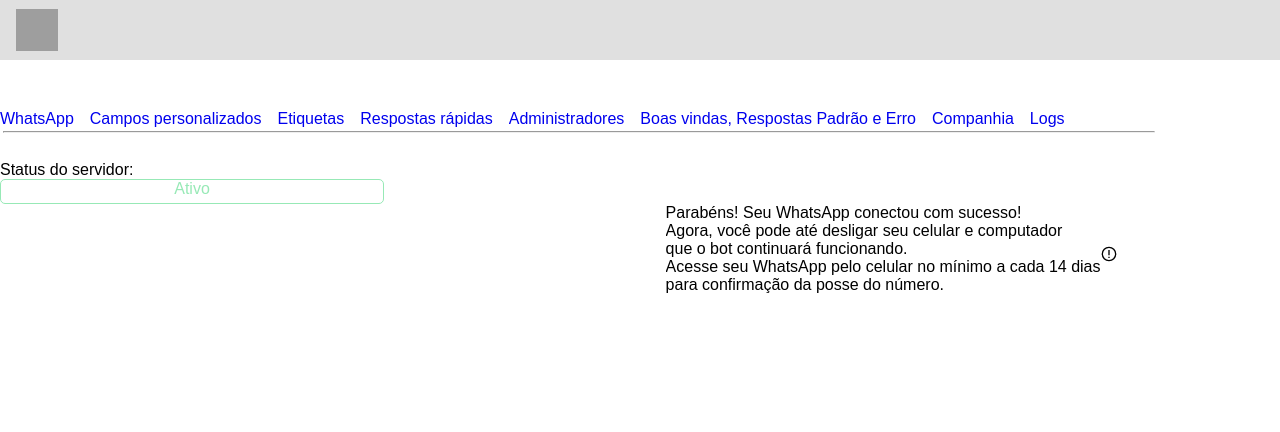
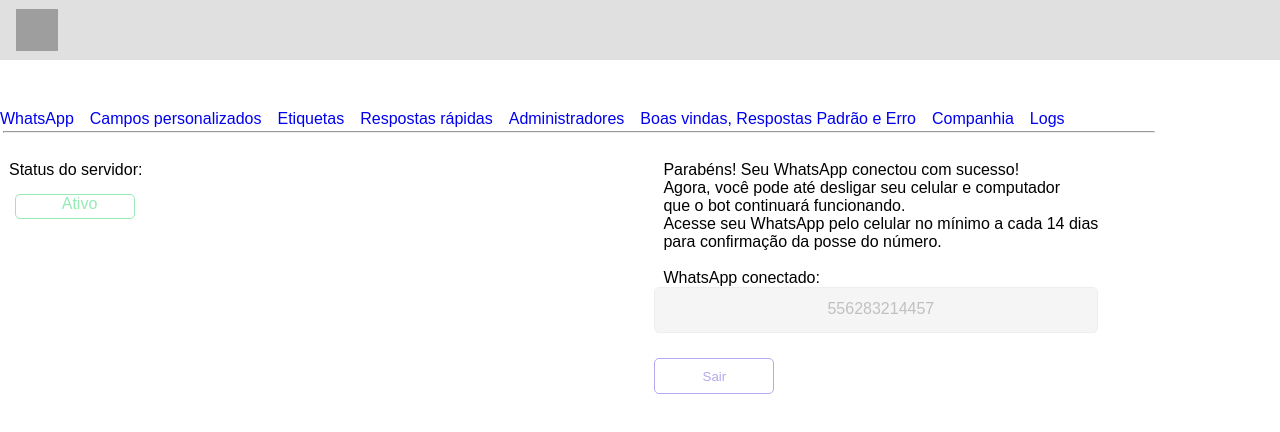
Before and after one commit to katsumidev/whatsappAPI, a React (Create React App) app in the folder client/: page /1/settings in a window 1280 px wide. Shown: the top 432 px of the page. Built offline with nearby package versions, Linux system fonts and the light colour scheme; grey boxes are pictures that could not be loaded.

Commit message:
refact whatsapp component

```diff
--- a/client/package.json
+++ b/client/package.json
@@ -6,6 +6,7 @@
     "@testing-library/jest-dom": "^5.16.5",
     "@testing-library/react": "^13.4.0",
     "@testing-library/user-event": "^13.5.0",
+    "axios": "^1.3.1",
     "cors": "^2.8.5",
     "express": "^4.18.2",
     "fs": "^0.0.1-security",
--- a/client/src/components/whatsapp/index.jsx
+++ b/client/src/components/whatsapp/index.jsx
@@ -1,28 +1,77 @@
-import { GrCircleAlert } from "react-icons/gr";
-import { RightContent, ServerContainer, ServerStatus } from "./style";
+import {
+    LeftContent,
+    LoggoutButton,
+    RightContent,
+    ServerContainer,
+    ServerStatusOff,
+    ServerStatusOn,
+    WhatsAppNumber
+} from "./style";
 import Menu from "../menu";
 import { useParams } from "react-router";
+import { useEffect, useState } from "react";
 
 function WhatsApp() {
-    const {userIns} = useParams();
+    const [status, setStatus] = useState(true); // Status se o whats está conectado
+    const [whatsappConnected, setWhatsappConnected] = useState(556283214457); // Número conectado
+    const {userIns} = useParams(); //Informção do usuário para busca no banco
+
+    useEffect(() => {
+        /*
+        Verifica na API se está conectado
+        Se estivar seta no state e renderiza condicionalmente
+        Vai usar todos os states acima para renderização condicional
+        */
+
+    }, [])
 
     return (
         <>
         <Menu/>
             <ServerContainer>
-                Status do servidor:
-                <ServerStatus>
+                <LeftContent>
+                   <p>Status do servidor:</p>
+                {status ? (
+                    <ServerStatusOn>
                         <p className='status'>Ativo</p>
-                </ServerStatus>
+                    </ServerStatusOn>
+                ): <ServerStatusOff>
+                        <p className='status'>Desativado</p>
+                    </ServerStatusOff>}
+                </LeftContent>
+
                 <RightContent>
+                    {status ? (
+                        <>
                             <p>
                                 Parabéns! Seu WhatsApp conectou com sucesso! <br />
                                 Agora, você pode até desligar seu celular e computador <br />
                                 que o bot continuará funcionando. <br />
                                 Acesse seu WhatsApp pelo celular no mínimo a cada 14 dias <br />
-                    para confirmação da posse do número. <br />
+                                para confirmação da posse do número.
                             </p>
-                    <GrCircleAlert className='icon' />
+                            <br />
+                            <p className="whats_phone">
+                                WhatsApp conectado:
+                                </p>
+                            <WhatsAppNumber>
+                                <p className="whats_phone">{whatsappConnected}</p>
+                            </WhatsAppNumber>
+                            <LoggoutButton>
+                                Sair
+                            </LoggoutButton>
+                        </>
+                    ): (
+                        <>
+                            <p>
+                                Whatsapp não conectado
+                            </p>
+                            <br />
+                            <LoggoutButton>
+                                Conectar
+                            </LoggoutButton>
+                        </>
+                    )}
                 </RightContent>
             </ServerContainer>
         </>
--- a/client/src/components/whatsapp/style.js
+++ b/client/src/components/whatsapp/style.js
@@ -3,12 +3,17 @@
 export const ServerContainer = styled.div`
 margin-top: 25px;
 max-width: 100%;
-position: left;
-display: wrap;
+display: flex;
+gap: 40%;
+    p {
+        padding-left: 9px;
+    }
 `
-export const ServerStatus = styled.div`
+export const ServerStatusOn = styled.div`
+margin-top: 15px;
+margin-left: 15px;
 text-align: center;
-max-width: 30%;
+max-width: 120px;
 border-radius: 5px;
 height: 25px;
 border: 1px solid #97e9b6;
@@ -16,12 +21,51 @@
         color: #97e9b6;
     }
 `
+export const ServerStatusOff = styled.div`
+margin-top: 15px;
+margin-left: 15px;
+text-align: center;
+max-width: 120px;
+border-radius: 5px;
+height: 25px;
+border: 1px solid #ec2300;
+    .status {
+        color: #ec2300;
+    }
+`
+
+export const LoggoutButton = styled.button`
+background-color: #FFF;
+border: 1px solid #b7a8ef;
+color: #b7a8ef;
+width: 120px;
+height: 36px;
+margin-top: 25px;
+border-radius: 5px;
+:hover {
+    background-color: #b7a8ef;
+    color: #FFF;
+    cursor: pointer;
+}
+`
+
+export const WhatsAppNumber = styled.div`
+width: 403;
+height: 46px;
+background-color: #f5f5f5;
+text-align: center;
+color: #c0c0c0;
+border: 1px solid #eeeeee;
+border-radius: 5px;
+    .whats_phone {
+        margin-top: 12px;
+    }
+`
+
+export const LeftContent = styled.div`
+flex-diraction: column;
+`
 
 export const RightContent = styled.div`
-position: right;
-display: flex;
-margin-left: 52%;
-    .icon {
-        height: 100px;
-    }
+
 `
```
Also changed, not shown: 1 other file (tests, documents, lock files or other folders). Lines whose indentation alone changed are shown as unchanged.
